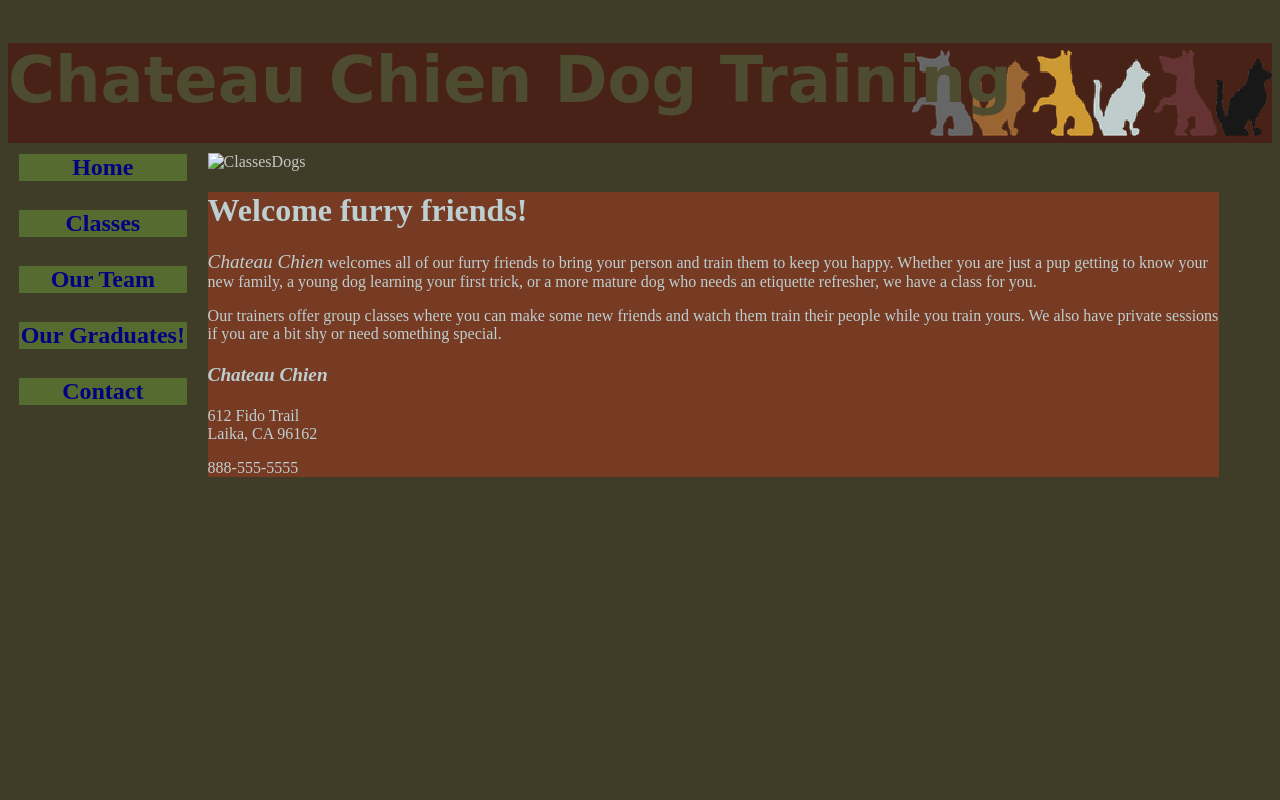
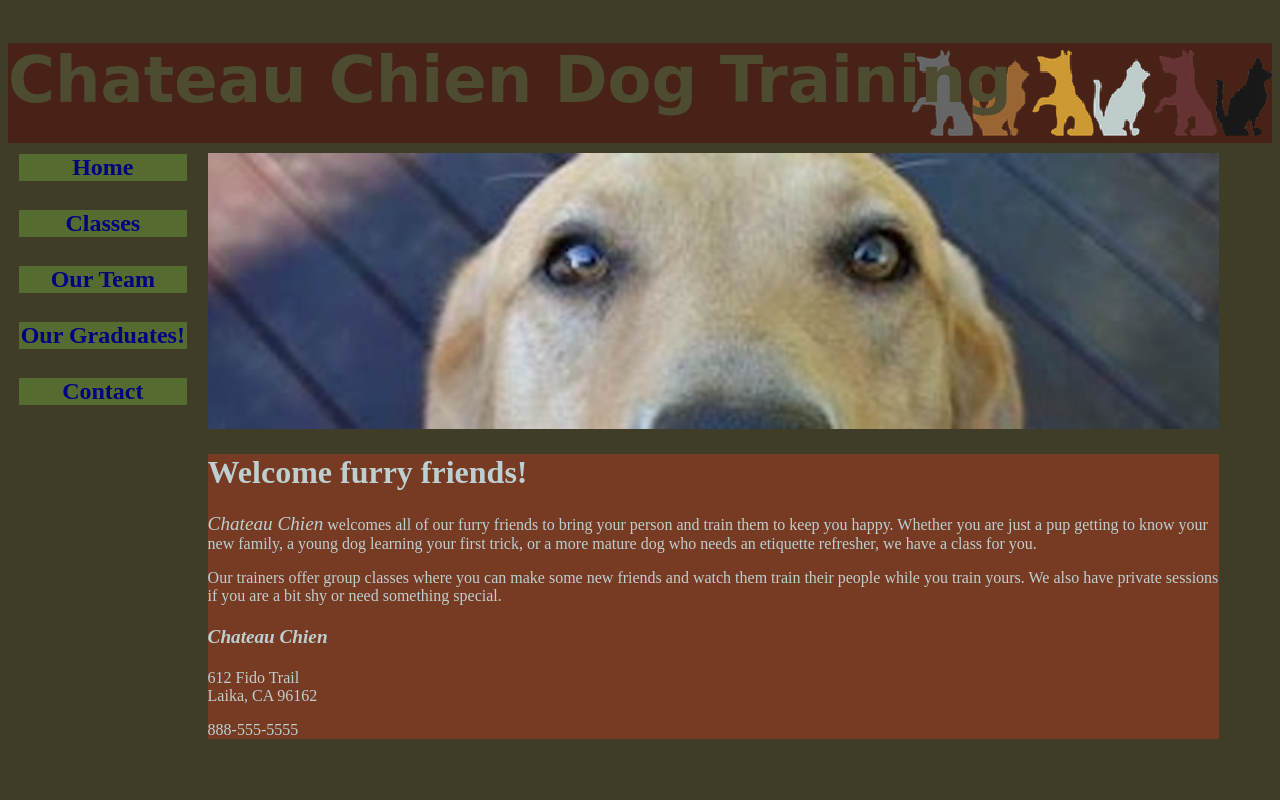
Before and after one commit to LuBocNU/gridview-assignment, a plain HTML site: page index.html in a window 1280 px wide. Shown: the top 800 px of the page. Drawn offline with Linux system fonts and the light colour scheme.

Commit message:
Update index.html

```diff
--- a/index.html
+++ b/index.html
@@ -23,7 +23,7 @@
     </nav>
 
     <div class="rcolumn mainscroll">
-            <img src="../root/images/homePageImage.jpg"
+            <img src="images/homePageImage.jpg"
             height="273" width="1000"
             alt="ClassesDogs"><br class="clear">
 <!--no /div here-->
```
